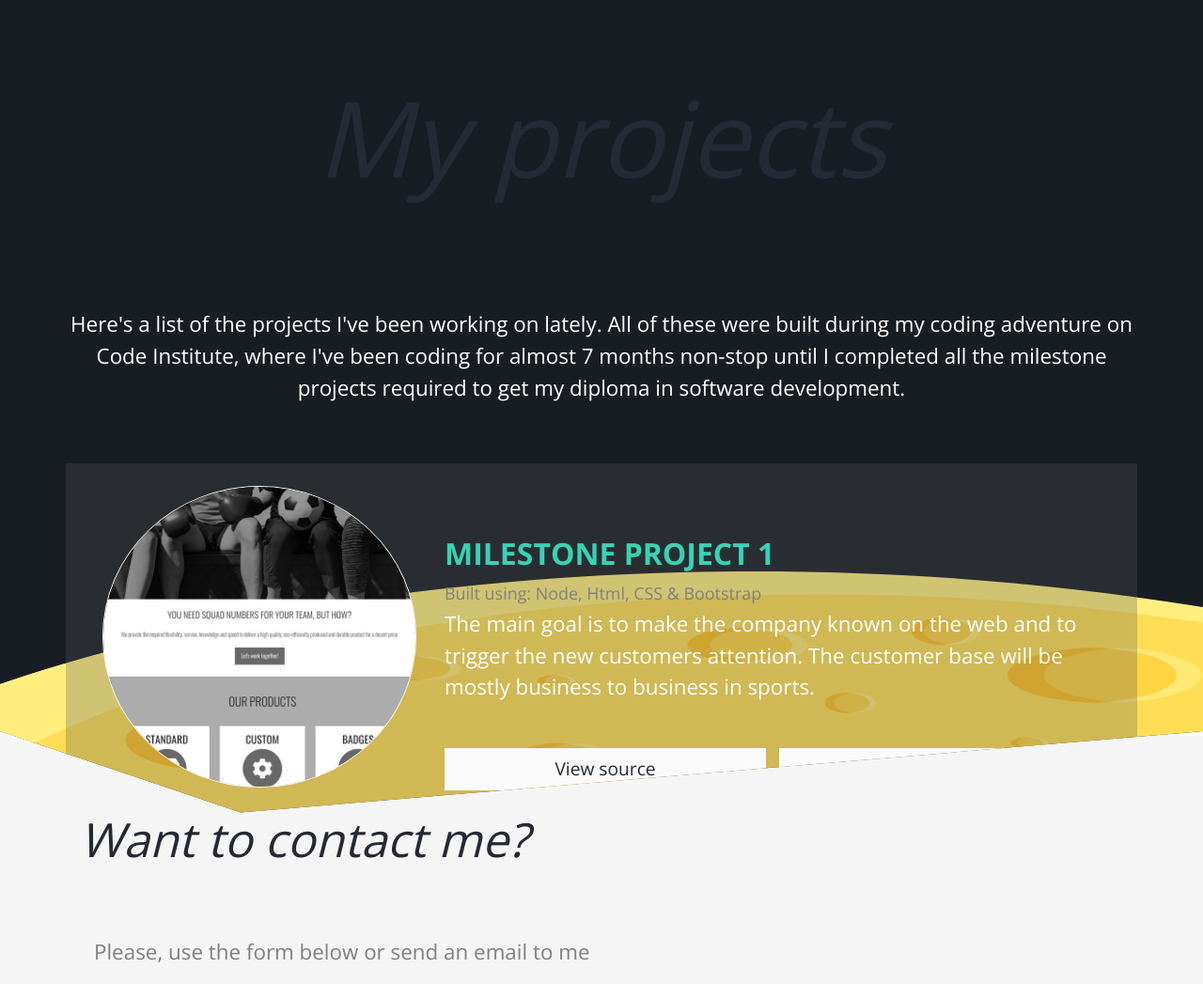
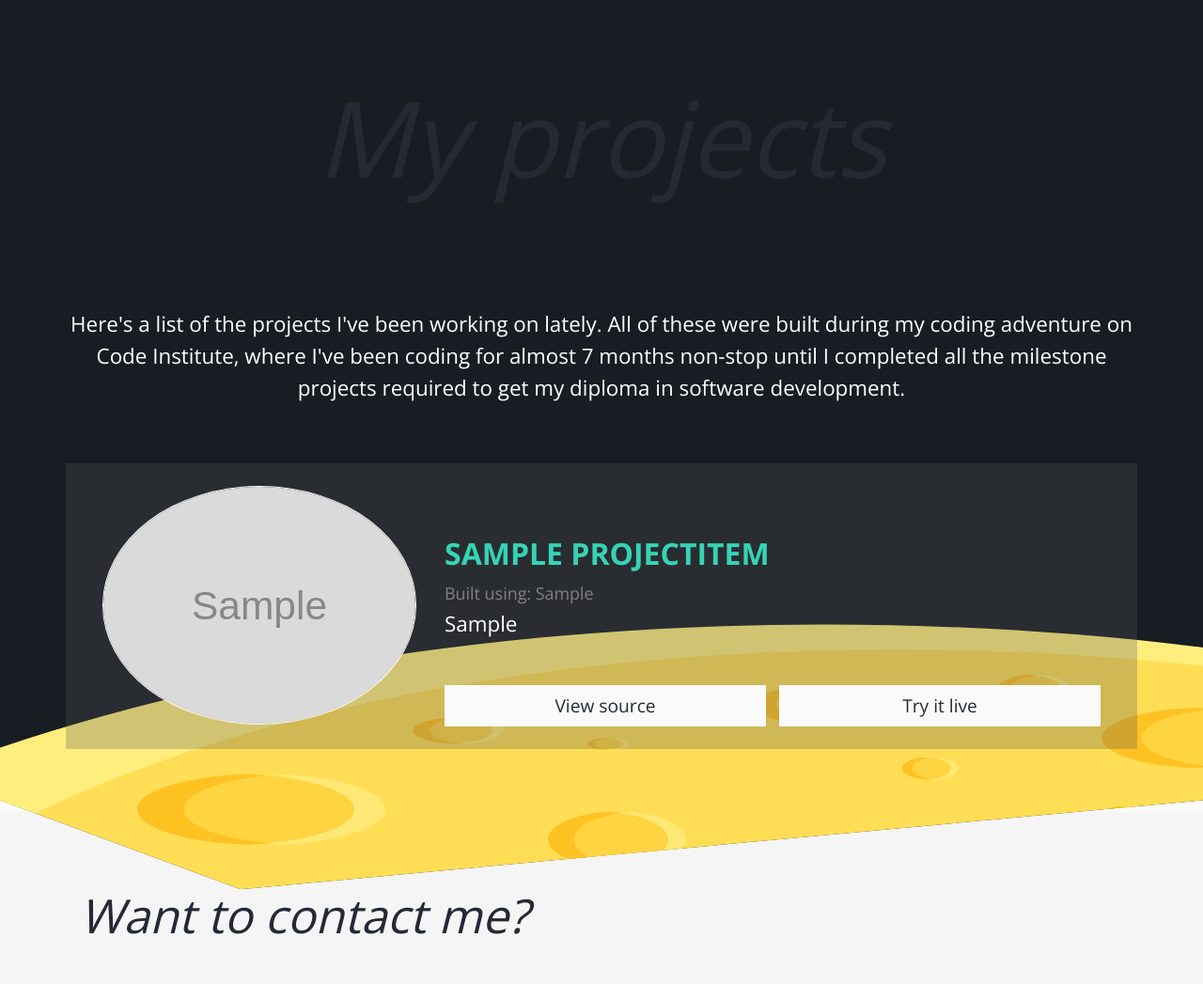
Before and after one commit to D1ang/Portfolio, a Django app: page / in a window 1280 px wide. Shown: the part 1762-2809 px from the top of the page at 94% size. Run offline with Django 3.2, Linux system fonts and the light colour scheme; tables that the repository leaves empty hold one stand-in row (values such as "Sample post"); grey boxes marked "Sample" are stand-in pictures; grey boxes labelled with a size stand in for pictures from a placeholder-image service; some libraries are stand-ins or nearby versions.

Commit message:
Change home index to get projects from backend

```diff
--- a/home/templates/home/index.html
+++ b/home/templates/home/index.html
@@ -102,6 +102,17 @@
 
 
 
+
+
+
+
+
+
+
+
+
+
+
 <!--Projects-->
 <section id="projects">
   <div class="container">
@@ -116,29 +127,57 @@
       </p>
     </div>
 
+
+
+
+
+  {% for project in projects %}
     <div class="project-card row my-5 p-4">
+
+
       <div class="col-lg-4">
-        <a class="project-link" href="#" target="_blank">
-          <img class="project-image" src="./assets/img/mp1.jpg" alt="Milestone project 1">
+        <a class="project-link" href="{{ project.demo }}" target="_blank">
+          <img class="project-image" src="{{ project.image.url }}" alt="{{ project.title }}">
         </a>
       </div>
+
+
       <div class="col-lg-8 mt-5">
-        <div class="project-title">Milestone Project 1</div>
-        <small>Built using: Node, Html, CSS & Bootstrap</small>
+        <div class="project-title">{{ project.title }}</div>
+        <small>Built using: {{ project.codebase }}</small>
         <p>
-          The main goal is to make the company known on the web and to trigger the new customers attention.
-          The customer base will be mostly business to business in sports.
+          {{ project.explanation }}
         </p>
         <div class="buttons mt-5">
-          <a href="#" target="_blank">View source</a>
-          <a href="#" target="_blank">Try it live</a>
+          <a href="{{ project.source }}" target="_blank">View source</a>
+          <a href="{{ project.demo }}" target="_blank">Try it live</a>
         </div>
       </div>
+
+
+
     </div>
+  {% endfor %}
+
+
+
+<br>
+<br>
+<br>
 
   </div>
 </section>
 <!--Projects end-->
+
+
+
+
+
+
+
+
+
+
 
 <!--Contact-->
 <section id="contact">
--- a/home/views.py
+++ b/home/views.py
@@ -1,9 +1,13 @@
 from django.shortcuts import render
+from projects.models import ProjectItem
 
 
 def index(request):
     """
     A view that displays the index page.
     """
+    projects = ProjectItem.objects.all()
 
-    return render(request, 'home/index.html')
+    context = {'projects': projects}
+
+    return render(request, 'home/index.html', context)
```
